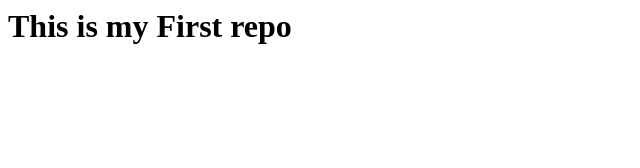
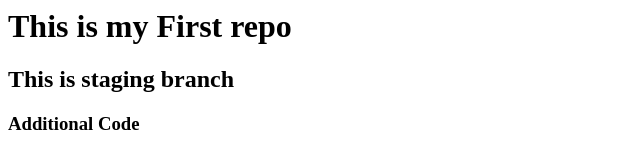
Before and after one commit to arundevlearn/first-test-repo, a plain HTML site: page index.html in a window 1280 px wide. Shown: the whole page, without its empty margins (0-640 px from the left). Drawn offline with Linux system fonts and the light colour scheme.

Commit message:
staging data commit

```diff
--- a/index.html
+++ b/index.html
@@ -2,5 +2,7 @@
     <head><title>My First Repo</title></head>
     <body>
         <h1>This is my First repo</h1>
+        <h2>This is staging branch</h2>
+        <h3>Additional Code</h3>
     </body>
 </html>
```
